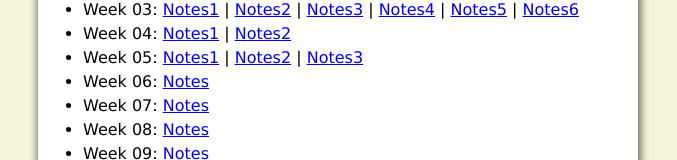
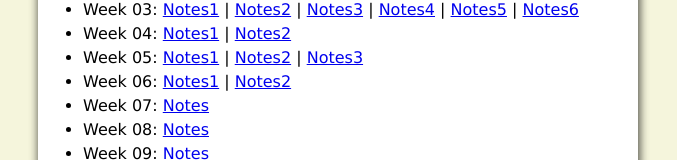
Before and after one commit to JesusBejar/WDD330, a plain HTML site: page HOMEPORTAL/HomePortal.html in a window 1280 px wide. Shown: the part 322-482 px from the top of the page, without its empty margins (302-979 px from the left). Drawn offline with Linux system fonts and the light colour scheme.

Commit message:
added W6 notes to HOMEPORTAL

```diff
--- a/HOMEPORTAL/HomePortal.html
+++ b/HOMEPORTAL/HomePortal.html
@@ -34,7 +34,7 @@
             <li> Week 03: <a href="imgs/Week3(1).pdf">Notes1</a> | <a href="imgs/Week3(2).pdf">Notes2</a> | <a href="imgs/Week3(3).pdf">Notes3</a> | <a href="imgs/Week3(4).pdf">Notes4</a> | <a href="imgs/Week3(5).pdf">Notes5</a> | <a href="imgs/Week3(6).pdf">Notes6</a></li>
             <li> Week 04: <a href="imgs/Week4(1).pdf">Notes1</a> | <a href="imgs/Week4(2).pdf">Notes2</a></li>
             <li> Week 05: <a href="imgs/Week5(1).pdf">Notes1</a> | <a href="imgs/Week5(2).pdf">Notes2</a> | <a href="imgs/Week5(3).pdf">Notes3</a>
-            <li> Week 06: <a href="#">Notes</a></li>
+            <li> Week 06: <a href="imgs/Week6(1).pdf">Notes1</a> | <a href="imgs/Week6(2).pdf">Notes2</a>
             <li> Week 07: <a href="#">Notes</a></li>
             <li> Week 08: <a href="#">Notes</a></li>
             <li> Week 09: <a href="#">Notes</a></li>
```
